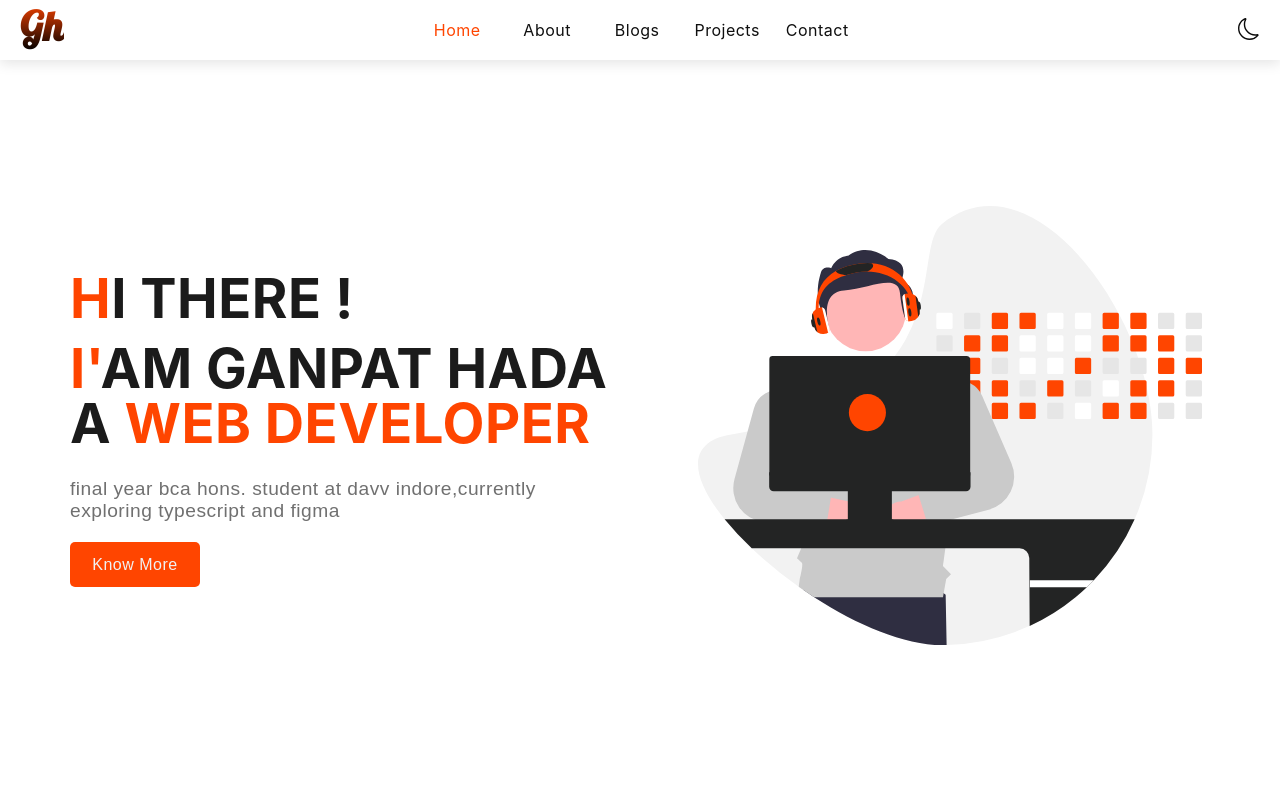
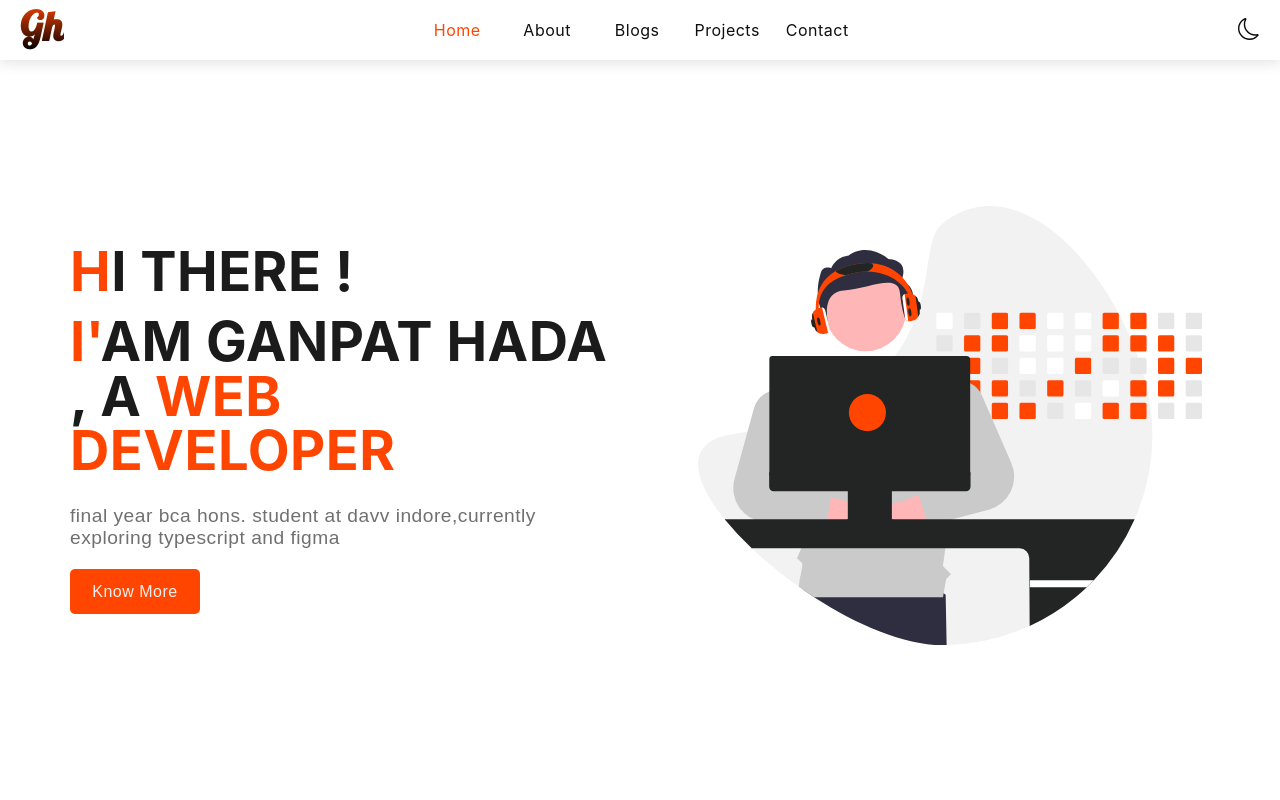
Before and after one commit to GanpatHada/ganpathada-portfolio, a React (Create React App) app: page / in a window 1280 px wide. Shown: the top 800 px of the page. Built offline with nearby package versions, Linux system fonts and the light colour scheme; a web font is replaced by a local one.

Commit message:
corrected welcome message

```diff
--- a/src/components/Main.js
+++ b/src/components/Main.js
@@ -7,7 +7,7 @@ const Main = () => {
             <main className='prevsblock' id='mainblock'>
                 <div className="introsection">
                     <h2>Hi there !</h2>
-                    <h2>I'am Ganpat Hada a <span>web developer</span></h2>
+                    <h2>I'am Ganpat Hada , a <span>web developer</span></h2>
                     <p>Final year BCA Hons. student at DAVV Indore,currently exploring Typescript and figma</p>
                     <Link to="/about"><button className='primarybtn'>Know more</button></Link>
                 </div>
```
